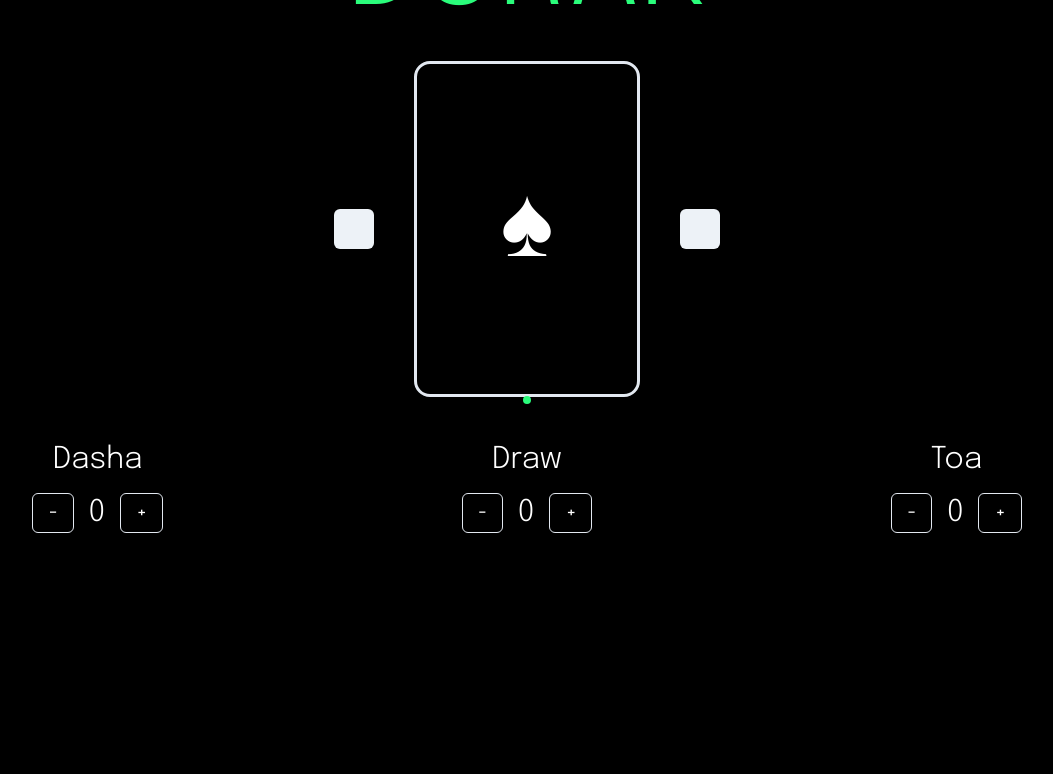
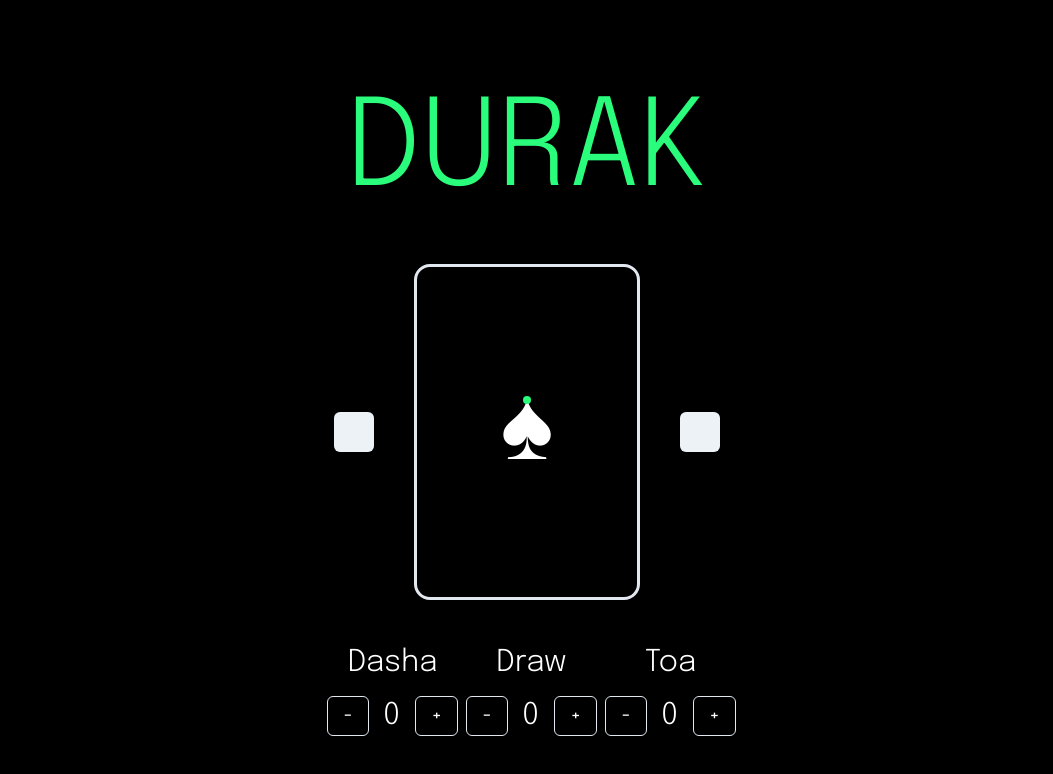
Before and after one commit to lowfitoa/profile, a React (Create React App) app: page /durak in a window 1280 px wide. Shown: the top 774 px of the page, without its empty margins (113-1166 px from the left). Built offline with nearby package versions, Linux system fonts and the light colour scheme.

Commit message:
fix: 🐛 add max w

```diff
--- a/src/page/durak/index.tsx
+++ b/src/page/durak/index.tsx
@@ -11,13 +11,11 @@ export const Durak = () => {
   const [drawCount, setDrawCount] = useState<number>(0);
 
   return (
-    // <Container>
     <Stack
       justifyContent={"center"}
       alignItems={"center"}
       height="100vh"
       spacing={0}
-      paddingBottom="30%"
     >
       <Text fontSize={120} color="#2AFC7B">
         DURAK
@@ -55,13 +53,12 @@ export const Durak = () => {
         />
       </HStack>
 
-      <HStack w="full" justifyContent={"space-between"}>
+      <HStack w="full" justifyContent={"space-between"} maxW="400px">
         <CountCard name="Dasha" count={dashaCount} setCount={setDashaCount} />
         <CountCard name="Draw" count={drawCount} setCount={setDrawCount} />
         <CountCard name="Toa" count={toaCount} setCount={setToaCount} />
       </HStack>
     </Stack>
-    // </Container>
   );
 };
 
```
